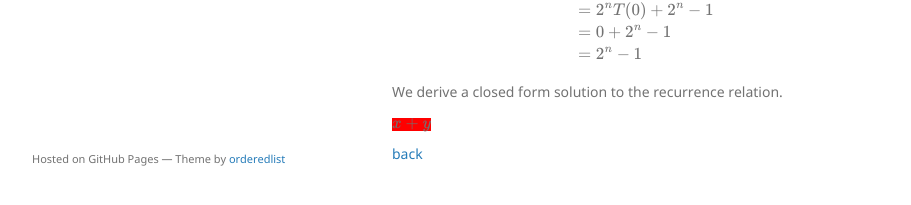
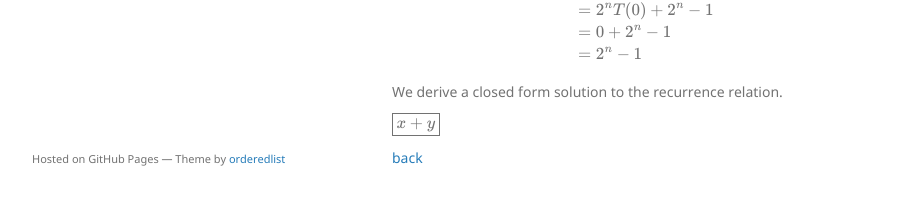
Before and after one commit to callistajosette/callistajosette.github.io, a Jekyll site: the page built from project-crease.md, in a window 1280 px wide and 1318 px high. Shown: the part 1090-1295 px from the top of the window, without its empty margins (178-1089 px from the left). Built offline with Jekyll 4.4.1, drawn with Linux system fonts in a browser that asks for light colours; our own code applies the rules of GitHub Pages for plain Markdown files.

Commit message:
Update project-crease.md

```diff
--- a/project-crease.md
+++ b/project-crease.md
@@ -70,6 +70,6 @@ $$
 
 We derive a closed form solution to the recurrence relation.
 
-$\bbox[red]{x+y}$
+$\boxed{x+y}$
 
 [back](./)
```
